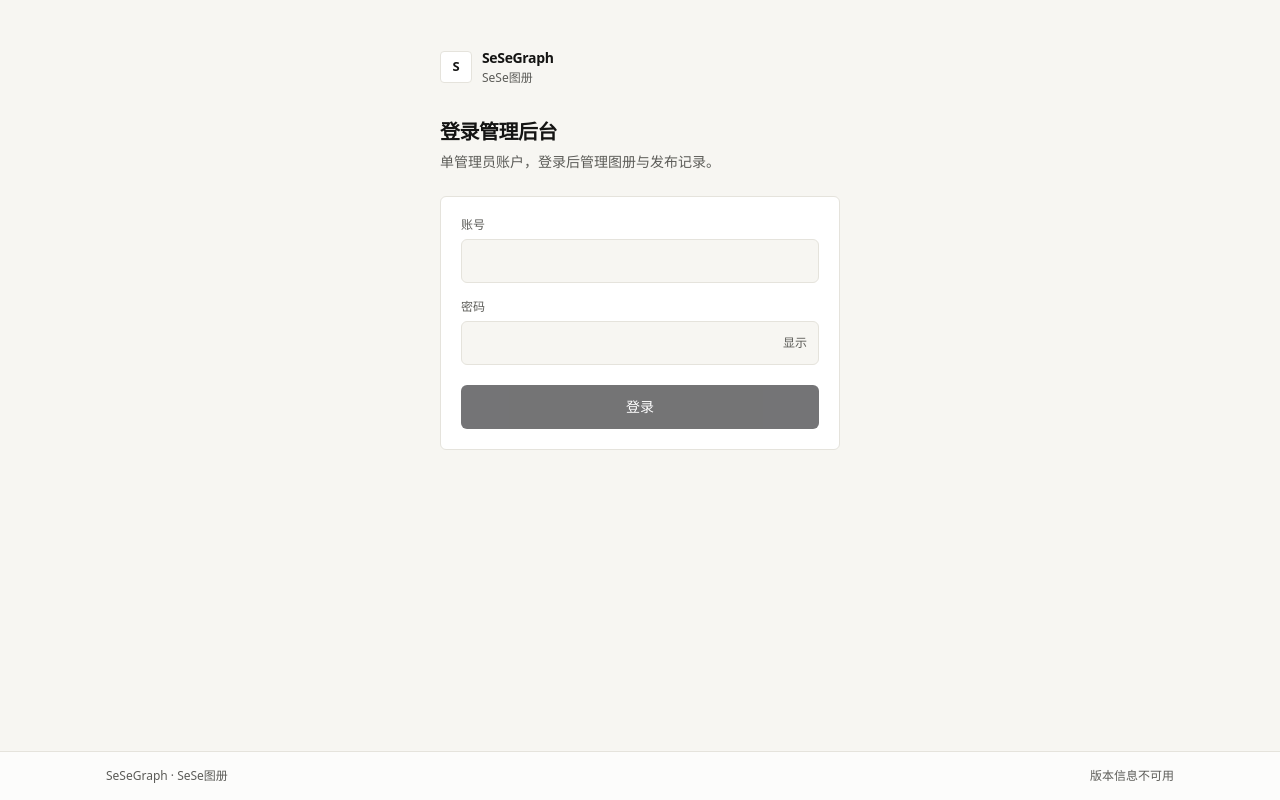
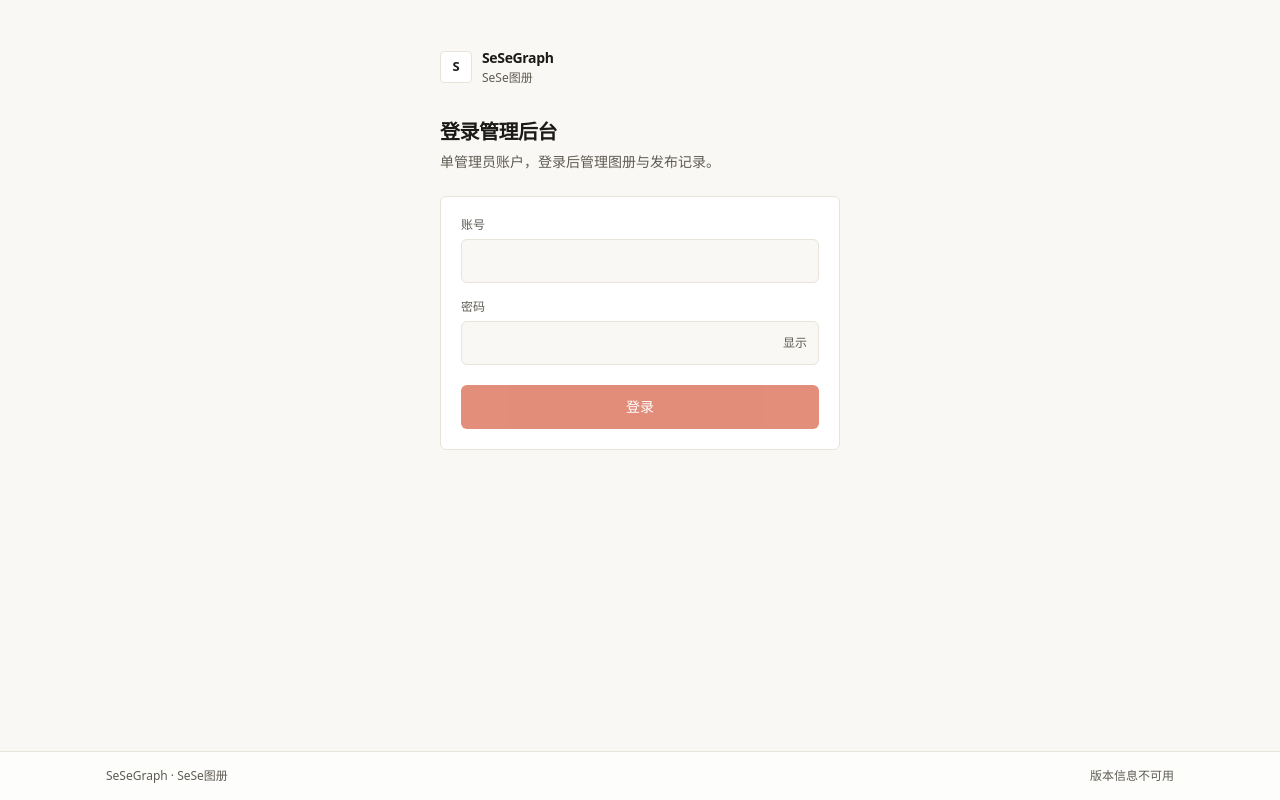
Before and after one commit to littleseven2003/SeSeGraph, a Vue app in the folder frontend/: page /login in a window 1280 px wide. Built offline with nearby package versions, Linux system fonts and the light colour scheme; no server answers.

Commit message:
feat：全站配色换成日光珊瑚与松石青

```diff
--- a/frontend/src/components/gallery/DetailDrawer.vue
+++ b/frontend/src/components/gallery/DetailDrawer.vue
@@ -88,7 +88,7 @@ const toneClass = computed(() => {
     case 'ok':
       return 'bg-accent/10 text-accent'
     case 'progress':
-      return 'bg-brand/10 text-brand'
+      return 'bg-brand-soft text-brand-strong'
     case 'error':
       return 'bg-danger-soft text-danger'
     default:
@@ -493,7 +493,7 @@ watch(
                   :href="url"
                   target="_blank"
                   rel="noreferrer noopener"
-                  class="inline-flex min-h-6 min-w-0 flex-1 items-center truncate text-xs text-brand hover:underline"
+                  class="inline-flex min-h-6 min-w-0 flex-1 items-center truncate text-xs text-brand-strong hover:underline"
                   >{{ url }}</a
                 >
                 <button
@@ -526,7 +526,7 @@ watch(
                     :href="imageLink(image)"
                     target="_blank"
                     rel="noreferrer noopener"
-                    class="inline-flex min-h-6 shrink-0 items-center text-xs text-brand hover:underline"
+                    class="inline-flex min-h-6 shrink-0 items-center text-xs text-brand-strong hover:underline"
                     >查看外链</a
                   >
                   <button
--- a/frontend/src/components/workbench/ImageGrid.vue
+++ b/frontend/src/components/workbench/ImageGrid.vue
@@ -132,7 +132,7 @@ function moveBy(index: number, delta: number): void {
         <div class="flex items-center gap-0.5">
           <button
             type="button"
-            class="h-7 rounded px-1.5 text-xs font-medium text-muted transition hover:bg-canvas hover:text-brand disabled:opacity-40"
+            class="h-7 rounded px-1.5 text-xs font-medium text-muted transition hover:bg-canvas hover:text-brand-strong disabled:opacity-40"
             :disabled="props.disabled || item.id === props.coverId"
             :aria-label="`将 ${item.name} 设为封面`"
             @click="emit('select-cover', item.id)"
--- a/frontend/src/components/workbench/ProgressPanel.vue
+++ b/frontend/src/components/workbench/ProgressPanel.vue
@@ -93,7 +93,7 @@ const tone = computed(() => {
       </div>
       <ul v-if="props.progress.telegraph_urls.length > 0" class="mt-2 space-y-1">
         <li v-for="url in props.progress.telegraph_urls" :key="url" class="text-xs">
-          <a :href="url" target="_blank" rel="noreferrer noopener" class="text-brand underline underline-offset-2">{{ url }}</a>
+          <a :href="url" target="_blank" rel="noreferrer noopener" class="text-brand-strong underline underline-offset-2">{{ url }}</a>
         </li>
       </ul>
     </div>
--- a/frontend/src/style.css
+++ b/frontend/src/style.css
@@ -1,16 +1,22 @@
 @import "tailwindcss";
 
 @theme {
-  /* 画廊纸面底与墨色文字：让图片成为唯一的色彩来源。 */
-  --color-canvas: #f7f6f2;
+  /* 日光画纸底与暖沙细线：图片之外只留一层清透的底。 */
+  --color-canvas: #faf8f5;
   --color-surface: #ffffff;
-  --color-ink: #141413;
-  --color-muted: #5c5c58;
-  --color-line: #e5e3dc;
-  --color-brand: #18181b;
-  --color-brand-strong: #000000;
+  --color-ink: #1b1a17;
+  --color-muted: #5e5b53;
+  --color-line: #e8e4da;
+  /* 日落珊瑚主操作，配白字 4.68:1；深一档用于浅底上的文字与链接。 */
+  --color-brand: #d04223;
+  --color-brand-strong: #b83519;
   --color-brand-ink: #ffffff;
-  --color-accent: #0e7490;
+  --color-brand-soft: #fff0eb;
+  /* 晴空松石青做选中态与完成态，配白字 5.19:1。 */
+  --color-accent: #0d7a72;
+  --color-accent-soft: #e6f6f4;
+  --color-warn-soft: #fef3c7;
+  --color-warn: #92400e;
   --color-danger: #b91c1c;
   --color-danger-soft: #fbefee;
 
@@ -52,6 +58,11 @@
     animation-duration: 0.01ms !important;
     transition-duration: 0.01ms !important;
   }
+
+  /* 减少动效时不做位移与缩放，只保留颜色变化。 */
+  .lift-on-hover:hover {
+    transform: none !important;
+  }
 }
 
 /* 有吸底操作条时，页脚多留一条栏的高度，避免版本信息被固定栏压住。 */
```
